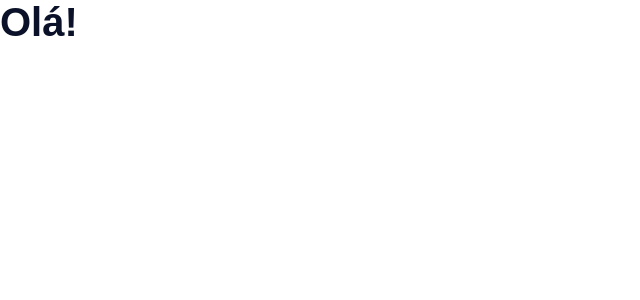
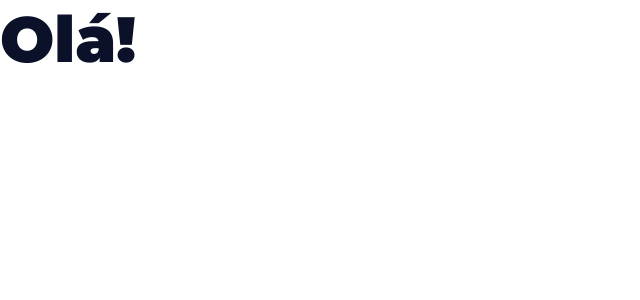
Before and after one commit to anti-w/landing-page-front-end, a React (Create React App) app: page / in a window 1280 px wide. Shown: the top 300 px of the page, without its empty margins (0-640 px from the left). Built offline with nearby package versions, Linux system fonts and the light colour scheme.

Commit message:
solved issues on storybook and finished Heading

```diff
--- a/public/index.html
+++ b/public/index.html
@@ -2,6 +2,11 @@
 <html lang="en">
   <head>
     <meta charset="utf-8" />
+    <link rel="preconnect" href="https://fonts.googleapis.com">
+    <link rel="preconnect" href="https://fonts.gstatic.com" crossorigin>
+    <link
+      href="https://fonts.googleapis.com/css2?family=Montserrat:ital,wght@0,900;1,900&family=Open+Sans:ital,wght@0,400;0,700;1,400;1,700&display=swap"
+      rel="stylesheet">
     <link rel="icon" href="%PUBLIC_URL%/favicon.ico" />
     <meta name="viewport" content="width=device-width, initial-scale=1" />
     <meta name="theme-color" content="#000000" />
--- a/src/components/Heading/index.jsx
+++ b/src/components/Heading/index.jsx
@@ -5,7 +5,7 @@
   children,
   colorDark = true,
   as = 'h1',
-  size = 'big',
+  size = 'huge',
   uppercase = false,
 }) => {
   return (
@@ -22,10 +22,10 @@
 
 Heading.propTypes = {
   children: P.node.isRequired,
-  colorDark: P.bool.isRequired,
-  as: P.oneOf(['h1', 'h2', 'h3', 'h4', 'h5', 'h6'])
-    .isRequired,
-  size: P.oneOf(['small', 'medium', 'big', 'huge'])
-    .isRequired,
-  uppercase: P.bool.isRequired,
+  colorDark: P.bool,
+  as: P.oneOf(['h1', 'h2', 'h3', 'h4', 'h5', 'h6']),
+
+  size: P.oneOf(['small', 'medium', 'big', 'huge']),
+
+  uppercase: P.bool,
 };
--- a/src/components/Heading/styles.js
+++ b/src/components/Heading/styles.js
@@ -12,8 +12,15 @@
   `,
   huge: (theme) => css`
     font-size: ${theme.fonts.sizes.xhuge};
+    ${mediaFont(theme)};
   `,
 };
+
+const mediaFont = (theme) => css`
+  @media ${theme.media.lteMedium} {
+    font-size: ${theme.fonts.sizes.xlarge};
+  }
+`;
 
 const titleCase = (uppercase) => css`
   text-transform: ${uppercase ? 'uppercase' : 'none'};
--- a/src/styles/global-styles.js
+++ b/src/styles/global-styles.js
@@ -1,8 +1,6 @@
 import { createGlobalStyle, css } from 'styled-components';
 
 export const GlobalStyles = createGlobalStyle`
-
-@import url('https://fonts.googleapis.com/css2?family=Montserrat:ital,wght@0,900;1,900&family=Open+Sans:ital,wght@0,400;0,700;1,400;1,700&display=swap');
 
 * {
   margin: 0;
--- a/src/styles/theme.js
+++ b/src/styles/theme.js
@@ -20,6 +20,9 @@
       xhuge: '6.4rem',
     },
   },
+  media: {
+    lteMedium: '(max-width: 768px)',
+  },
 
   spacings: {},
 };
```
